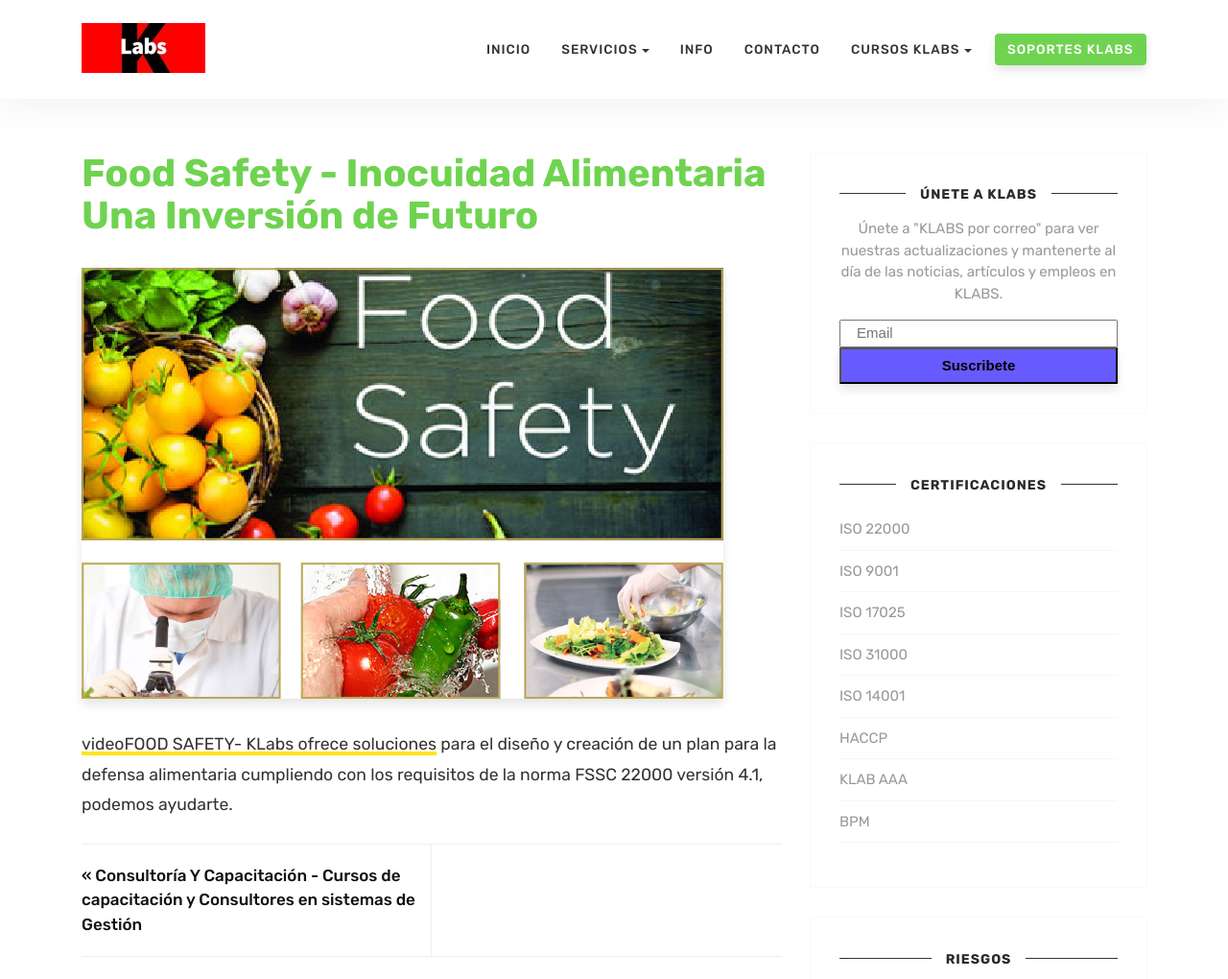
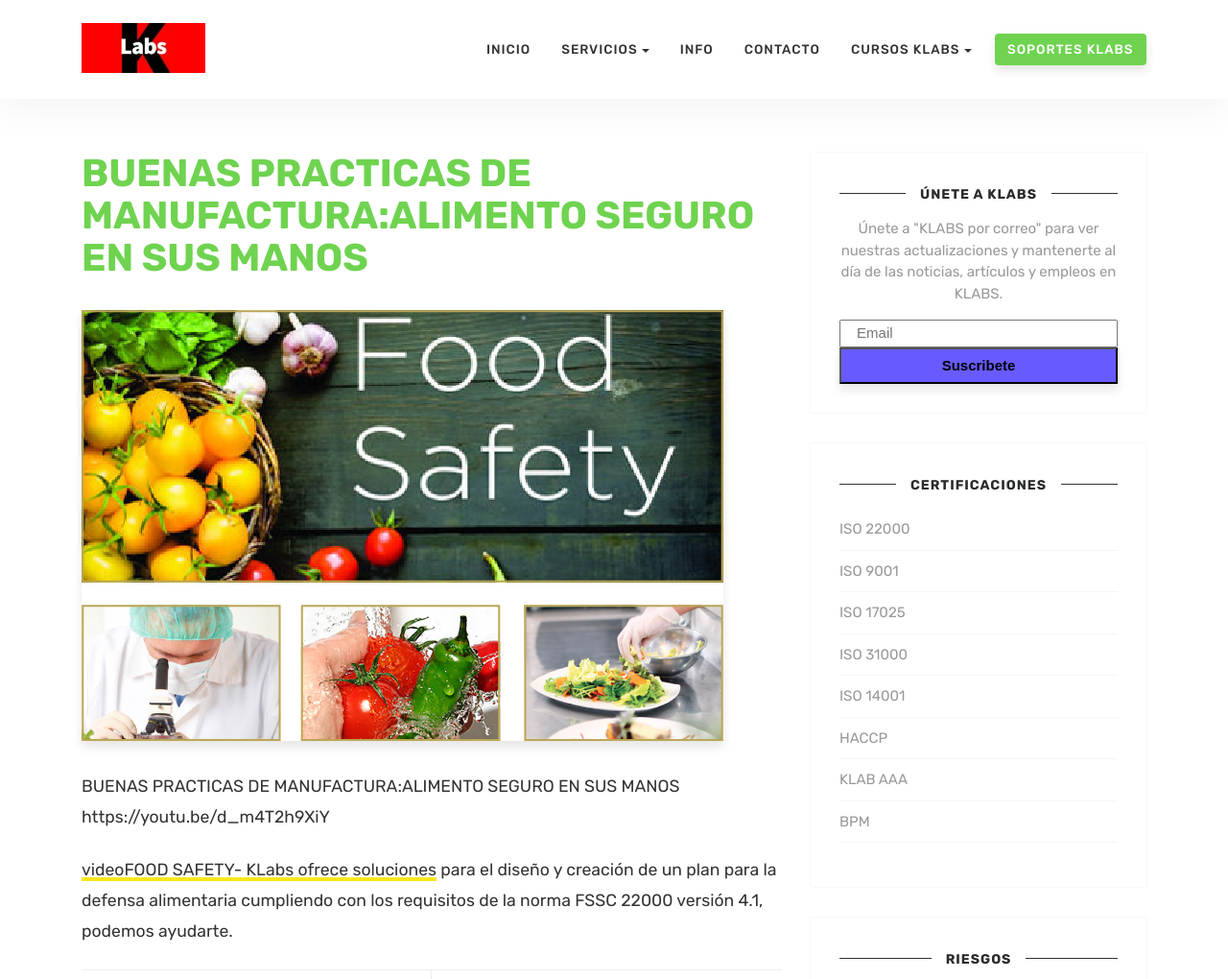
Before and after one commit to Klabsa/klabsa.github.io, a Jekyll site: the page built from _posts/2018-02-12-buenaspracticasvideo.md, in a window 1280 px wide and 1400 px high, cut to the strip 0-1020 px from the top of the window. Shown: the whole strip at 96% size. Built offline with Jekyll 4.4.1, drawn with Linux system fonts in a browser that asks for light colours; comment, search, counter and statistics services are not loaded.

Commit message:
Update and rename 2018-02-12-fvideo.md to 2018-02-12-buenaspracticasvideo.md

```diff
--- a/_posts/2018-02-12-fvideo.md
+++ b/_posts/2018-02-12-buenaspracticasvideo.md
@@ -1,8 +1,12 @@
 ---
 layout: post-right-sidebar
-title:  "Food Safety - Inocuidad Alimentaria Una Inversión de Futuro"
+title:  "BUENAS PRACTICAS DE MANUFACTURA:ALIMENTO SEGURO EN SUS MANOS"
 categories: [ Jekyll, tutorial ]
 image: assets/images/1.jpg
 
 ---
+BUENAS PRACTICAS DE MANUFACTURA:ALIMENTO SEGURO EN SUS MANOS
+https://youtu.be/d_m4T2h9XiY
+
+
 <a href="#">videoFOOD SAFETY- KLabs ofrece soluciones</a> para el diseño y creación de un plan para la defensa alimentaria cumpliendo con los requisitos de la norma FSSC 22000 versión 4.1, podemos ayudarte.
```
